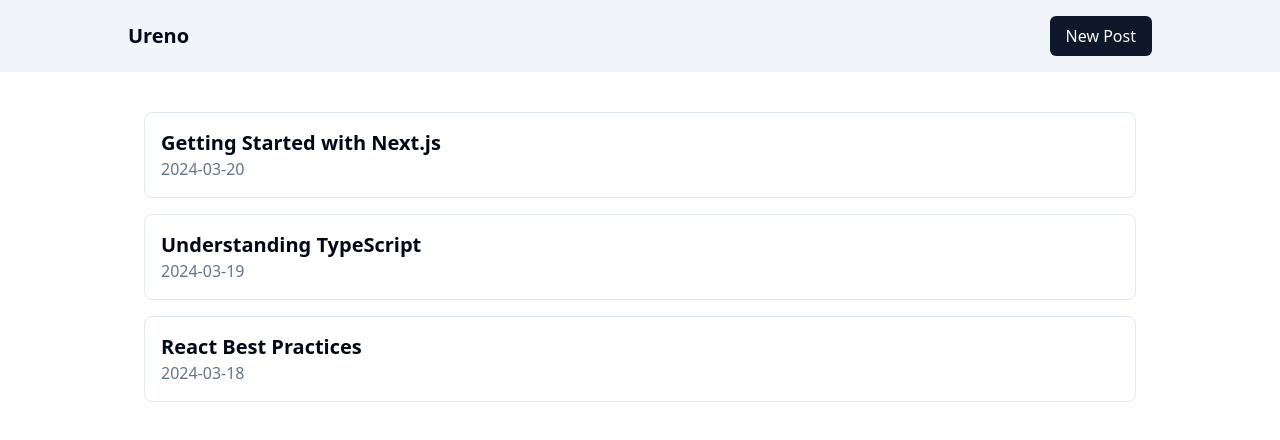
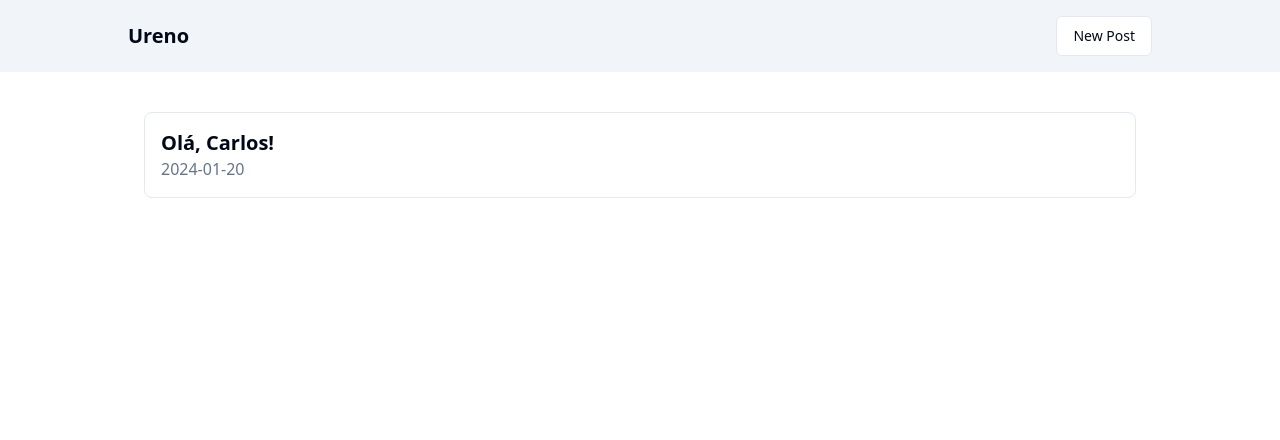
Before and after one commit to afonsocrg/adamastor, a Next.js app in the folder apps/web/: page / in a window 1280 px wide. Shown: the top 440 px of the page. Built offline with nearby package versions, Linux system fonts and the light colour scheme.

Commit message:
add pages and functionality to edit and delete posts

```diff
--- a/apps/web/app/edit/page.tsx
+++ /dev/null
@@ -1,5 +0,0 @@
-import TailwindAdvancedEditor from "@/components/tailwind/advanced-editor";
-
-export default function EditPage() {
-  return <TailwindAdvancedEditor />;
-}
--- a/apps/web/app/page.tsx
+++ b/apps/web/app/page.tsx
@@ -1,19 +1,22 @@
+"use client";
+import { type Post, postsService } from "@/lib/posts";
 import Link from "next/link";
-
-// Dummy data - replace with your actual data structure
-const DUMMY_POSTS = [
-  { id: 1, title: "Getting Started with Next.js", date: "2024-03-20" },
-  { id: 2, title: "Understanding TypeScript", date: "2024-03-19" },
-  { id: 3, title: "React Best Practices", date: "2024-03-18" },
-];
+import { useEffect, useState } from "react";
 
 export default function Home() {
+  const [posts, setPosts] = useState<Post[]>([]);
+
+  useEffect(() => {
+    postsService.initialize();
+    setPosts(postsService.getAllPosts());
+  }, []);
+
   return (
     <div className="space-y-4">
-      {DUMMY_POSTS.map((post) => (
+      {posts.map((post) => (
         <Link
           key={post.id}
-          href={`/post/${post.id}`}
+          href={`/posts/${post.id}`}
           className="block p-4 border rounded-lg hover:bg-accent/50 transition-colors"
         >
           <h2 className="text-xl font-semibold">{post.title}</h2>
--- a/apps/web/app/post/[id]/page.tsx
+++ /dev/null
@@ -1,5 +0,0 @@
-import PostPreview from "@/components/tailwind/post-preview";
-
-export default function PostPage() {
-  return <PostPreview />;
-}
--- /dev/null
+++ b/apps/web/app/posts/[id]/edit/page.tsx
@@ -0,0 +1,33 @@
+"use client";
+import TailwindAdvancedEditor from "@/components/tailwind/advanced-editor";
+import { Button } from "@/components/tailwind/ui/button";
+import { postsService } from "@/lib/posts";
+import { useRouter } from "next/navigation";
+import type { JSONContent } from "novel";
+import { type Usable, use } from "react";
+
+interface EditPostPageProps {
+  params: Usable<{ id: string }>;
+}
+
+export default function EditPostPage({ params }: EditPostPageProps) {
+  const { id } = use<{ id: string }>(params);
+  const router = useRouter();
+
+  const post = postsService.getPost(id);
+
+  const handleSavePost = (content: JSONContent) => {
+    postsService.updatePost({ ...post, content });
+  };
+
+  return (
+    <div className="flex flex-col gap-4">
+      <div className="mb-4 flex gap-2 justify-end">
+        <Button onClick={() => router.push(`/posts/${id}`)} variant="outline">
+          Done editing
+        </Button>
+      </div>
+      <TailwindAdvancedEditor initialContent={post.content} savePost={handleSavePost} />
+    </div>
+  );
+}
--- /dev/null
+++ b/apps/web/app/posts/[id]/page.tsx
@@ -0,0 +1,41 @@
+"use client";
+import PostPreview from "@/components/tailwind/post-preview";
+import { Button } from "@/components/tailwind/ui/button";
+import { postsService } from "@/lib/posts";
+import { Trash2 } from "lucide-react";
+import { useRouter } from "next/navigation";
+import { type Usable, use } from "react";
+interface PostPageProps {
+  params: Usable<{ id: string }>;
+}
+
+export default function PostPage({ params }: PostPageProps) {
+  const router = useRouter();
+
+  const { id } = use<{ id: string }>(params);
+  const post = postsService.getPost(id);
+
+  // Redirect to home if post is not found
+  if (!post) {
+    router.replace("/");
+  }
+
+  const handleDeletePost = () => {
+    postsService.deletePost(id);
+    router.push("/");
+  };
+
+  return (
+    <>
+      <div className="mb-4 flex gap-2 justify-end">
+        <Button onClick={() => router.push(`/posts/${id}/edit`)} variant="outline">
+          Edit Post
+        </Button>
+        <Button onClick={handleDeletePost} variant="destructive">
+          <Trash2 className="w-4 h-4" />
+        </Button>
+      </div>
+      <PostPreview initialContent={post.content} />
+    </>
+  );
+}
--- a/apps/web/components/navbar.tsx
+++ b/apps/web/components/navbar.tsx
@@ -1,15 +1,27 @@
+"use client";
+
+import { postsService } from "@/lib/posts";
 import Link from "next/link";
+import { useRouter } from "next/navigation";
+import { Button } from "./tailwind/ui/button";
 
 const Navbar = () => {
+  const router = useRouter();
+
+  const handleNewPost = () => {
+    const newPost = postsService.createPost();
+    router.push(`/posts/${newPost.id}/edit`);
+  };
+
   return (
     <nav className="bg-accent p-4 mb-6">
       <div className="max-w-screen-lg mx-auto flex justify-between items-center">
         <Link href="/" className="text-xl font-bold">
           Ureno
         </Link>
-        <Link href="/edit" className="px-4 py-2 bg-primary text-primary-foreground rounded-md">
+        <Button onClick={handleNewPost} variant="outline">
           New Post
-        </Link>
+        </Button>
       </div>
     </nav>
   );
--- a/apps/web/components/tailwind/advanced-editor.tsx
+++ b/apps/web/components/tailwind/advanced-editor.tsx
@@ -1,5 +1,4 @@
 "use client";
-import { urenoContent } from "@/lib/customContent";
 import {
   type EditorInstance,
   type JSONContent,
@@ -7,15 +6,19 @@ import {
   handleImageDrop,
   handleImagePaste,
 } from "novel";
-import { useEffect, useState } from "react";
+import { useState } from "react";
 import { useDebouncedCallback } from "use-debounce";
 import { uploadFn } from "./image-upload";
 import RichTextEditor from "./rich-text-editor";
 
 const hljs = require("highlight.js");
 
-const TailwindAdvancedEditor = () => {
-  const [initialContent, setInitialContent] = useState<null | JSONContent>(null);
+interface TailwindAdvancedEditorProps {
+  initialContent: JSONContent;
+  savePost: (content: JSONContent) => void;
+}
+
+const TailwindAdvancedEditor = ({ initialContent, savePost }: TailwindAdvancedEditorProps) => {
   const [saveStatus, setSaveStatus] = useState("Saved");
   const [charsCount, setCharsCount] = useState();
 
@@ -33,17 +36,12 @@ const TailwindAdvancedEditor = () => {
   const debouncedUpdates = useDebouncedCallback(async (editor: EditorInstance) => {
     const json = editor.getJSON();
     setCharsCount(editor.storage.characterCount.words());
-    window.localStorage.setItem("html-content", highlightCodeblocks(editor.getHTML()));
-    window.localStorage.setItem("novel-content", JSON.stringify(json));
-    window.localStorage.setItem("markdown", editor.storage.markdown.getMarkdown());
+    // window.localStorage.setItem("html-content", highlightCodeblocks(editor.getHTML()));
+    // window.localStorage.setItem("novel-content", JSON.stringify(json));
+    // window.localStorage.setItem("markdown", editor.storage.markdown.getMarkdown());
+    savePost(json);
     setSaveStatus("Saved");
   }, 500);
-
-  useEffect(() => {
-    const content = window.localStorage.getItem("novel-content");
-    if (content) setInitialContent(JSON.parse(content));
-    else setInitialContent(urenoContent);
-  }, []);
 
   if (!initialContent) return null;
 
--- a/apps/web/components/tailwind/post-preview.tsx
+++ b/apps/web/components/tailwind/post-preview.tsx
@@ -1,19 +1,8 @@
 "use client";
-
-import { urenoContent } from "@/lib/customContent";
 import type { JSONContent } from "novel";
-import { useEffect, useState } from "react";
 import RichTextEditor from "./rich-text-editor";
 
-const PostPreview = () => {
-  const [initialContent, setInitialContent] = useState<null | JSONContent>(null);
-
-  useEffect(() => {
-    const content = window.localStorage.getItem("novel-content");
-    if (content) setInitialContent(JSON.parse(content));
-    else setInitialContent(urenoContent);
-  }, []);
-
+const PostPreview = ({ initialContent }: { initialContent: JSONContent }) => {
   if (!initialContent) return null;
   return <RichTextEditor initialContent={initialContent} editorProps={{ editable: () => false }} />;
 };
--- /dev/null
+++ b/apps/web/lib/posts.ts
@@ -0,0 +1,72 @@
+import type { JSONContent } from "novel";
+import { urenoContent } from "./customContent";
+
+export interface Post {
+  id: string;
+  title: string;
+  date: string;
+  content: JSONContent;
+}
+
+const STORAGE_KEY = "blog_posts";
+
+export const postsService = {
+  initialize: () => {
+    // Check if we already have posts in localStorage
+    const existingPosts = localStorage.getItem(STORAGE_KEY);
+    if (!existingPosts) {
+      // Initialize with the default post
+      const defaultPost: Post = {
+        id: "1",
+        title: "Olá, Carlos!",
+        date: "2024-01-20",
+        content: urenoContent,
+      };
+      localStorage.setItem(STORAGE_KEY, JSON.stringify([defaultPost]));
+    }
+  },
+
+  getAllPosts: (): Post[] => {
+    const posts = localStorage.getItem(STORAGE_KEY);
+    return posts ? JSON.parse(posts) : [];
+  },
+
+  getPost: (id: string): Post | null => {
+    const posts = postsService.getAllPosts();
+    return posts.find((post) => post.id === id) || null;
+  },
+
+  createPost: (): Post => {
+    const posts = postsService.getAllPosts();
+    const newPost: Post = {
+      id: Date.now().toString(),
+      title: "New Post",
+      date: new Date().toISOString().split("T")[0],
+      content: {
+        type: "doc",
+        content: [{ type: "paragraph", content: [{ type: "text", text: "" }] }],
+      },
+    };
+    posts.push(newPost);
+    localStorage.setItem(STORAGE_KEY, JSON.stringify(posts));
+    return newPost;
+  },
+
+  updatePost: (post: Post) => {
+    const posts = postsService.getAllPosts();
+    const index = posts.findIndex((p) => p.id === post.id);
+    if (index !== -1) {
+      posts[index] = post;
+      localStorage.setItem(STORAGE_KEY, JSON.stringify(posts));
+    }
+  },
+
+  deletePost: (id: string) => {
+    const posts = postsService.getAllPosts();
+    const index = posts.findIndex((p) => p.id === id);
+    if (index !== -1) {
+      posts.splice(index, 1);
+      localStorage.setItem(STORAGE_KEY, JSON.stringify(posts));
+    }
+  },
+};
```
Also changed, not shown: apps/web/app/opengraph-image.png (deleted).
